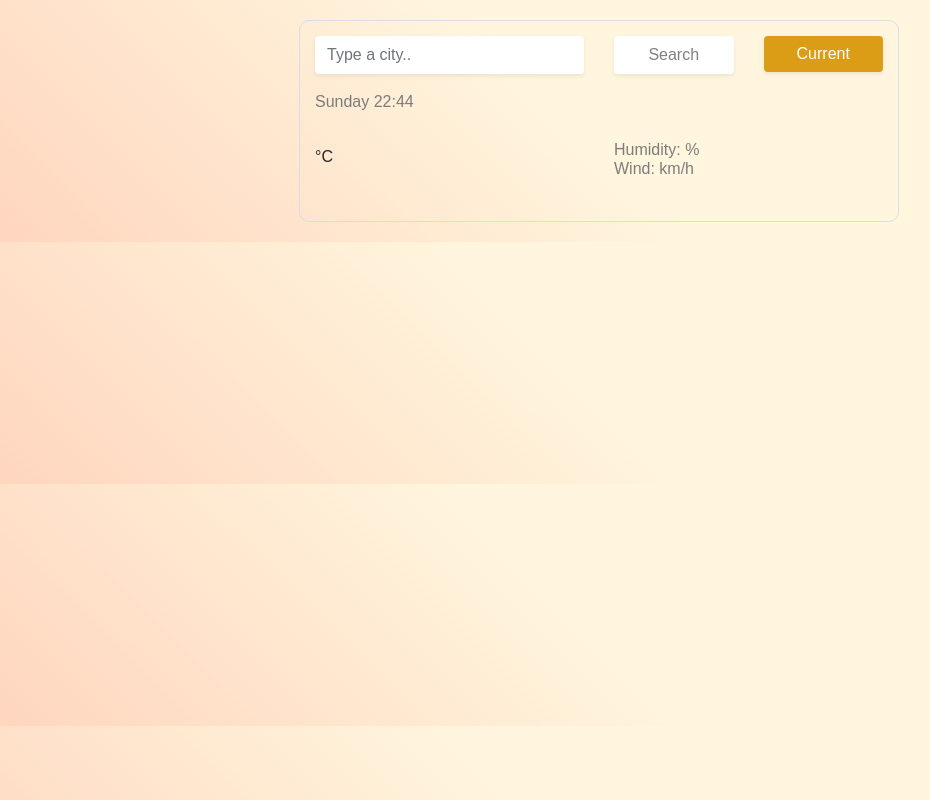
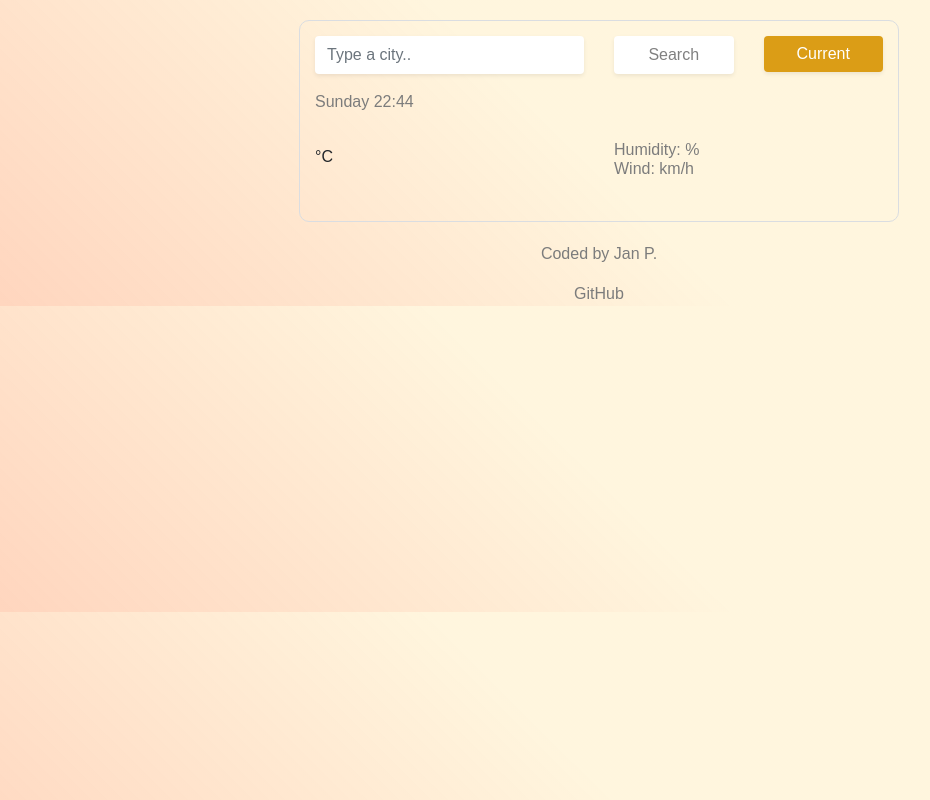
Before and after one commit to JPP-333/SheCodes-Plus---Weather-Project, a plain HTML site: page index.html in a window 1280 px wide. Shown: the whole page, without its empty margins (41-971 px from the left). Drawn offline with nearby package versions, Linux system fonts and the light colour scheme; no server answers.

Commit message:
Added sign off and GitHub link for Week 6 project submission

```diff
--- a/index.html
+++ b/index.html
@@ -71,6 +71,10 @@
         </div>
       </div>
     </div>
+    <p>Coded by Jan P.</p>
+    <a href="https://github.com/JPP-333/SheCodes-Plus---Weather-Project"
+      >GitHub
+    </a>
     <script src="src/javascript.js"></script>
   </body>
 </html>
--- a/src/styles.css
+++ b/src/styles.css
@@ -71,3 +71,13 @@ li {
   border: transparent;
   box-shadow: 0 0.125rem 0.25rem rgba(0, 0, 0, 0.075);
 }
+p {
+  color: #7c7c7c;
+  text-align: center;
+}
+
+a {
+  color: #7c7c7c;
+  text-align: center;
+  display: block;
+}
```
